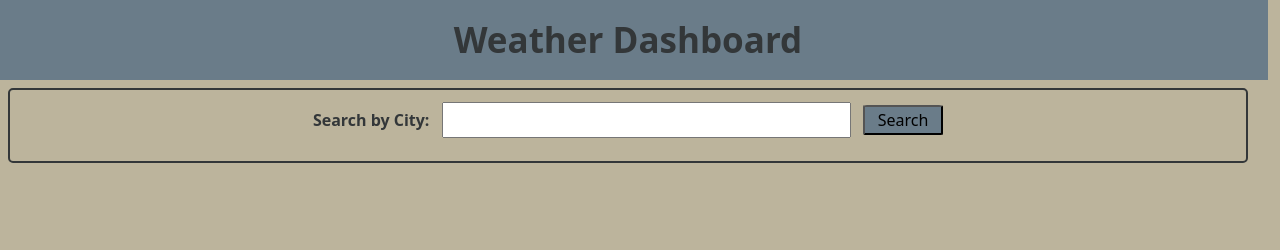
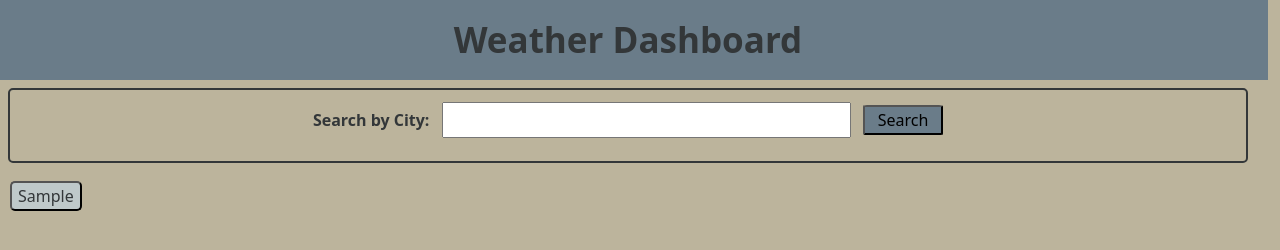
Before and after one commit to ErinHamrick/WeatherApp, a plain HTML site: page index.html in a window 1280 px wide. Both pictures are taken after typing "Sample" into the empty fields and a click on the button "Search". Drawn offline with nearby package versions, Linux system fonts and the light colour scheme; no server answers.

Commit message:
put buttons on the page for cities saved to local storage

```diff
--- a/assets/script1.js
+++ b/assets/script1.js
@@ -1,13 +1,5 @@
 const currentDate = dayjs().format("MMMM D, YYYY");
 const apiKey = "1c8255898de80ea443150fc125ae7091";
-
-// console.log(currentDate);
-// function updateDate(){
-// let date = document.getElementById('date');
-// date.textContent = currentDate;
-// }
-
-// updateDate();
 
 const submitBtn = document.getElementById("submitBtn");
 
@@ -20,6 +12,17 @@ function storeCity() {
 	return cityName;
 }
 
+function getStoredCity() {
+    let storedCity = localStorage.getItem("City");
+	if (storedCity) {
+        let buttons = document.getElementById('buttons');
+        let button = document.createElement('button');
+        button.innerHTML = storedCity;
+        button.setAttribute("class", "cityButton");
+        buttons.append(button);
+    }
+}
+
 function fetchCurrentAPI(city) {
 	fetch(
 		`https://api.openweathermap.org/data/2.5/weather?q=${city}&appid=${apiKey}&units=imperial`
@@ -28,8 +31,6 @@ function fetchCurrentAPI(city) {
 			return data.json();
 		})
 		.then((response) => {
-			// console.log(response);
-			// do something
 			let cityName = response.name;
 			let icon = response.weather[0].icon;
 			let temp = response.main.temp;
@@ -41,12 +42,11 @@ function fetchCurrentAPI(city) {
 
 			let dateEl = document.createElement("span");
 			dateEl.innerHTML = currentDate;
-			dateEl.setAttribute("class", "col-2");
+			dateEl.setAttribute("class", "col");
 
 			let cityEl = document.createElement("span");
 			cityEl.innerHTML = cityName;
-			cityEl.setAttribute("class", "col-2");
-            cityEl.setAttribute("class", "cityName")
+			cityEl.setAttribute("class", "col-2, cityName");
 
 			let iconEl = document.createElement("img");
 			iconEl.setAttribute("class", "icon");
@@ -67,8 +67,11 @@ function fetchCurrentAPI(city) {
 			resultsEl.textContent = "";
 
 			resultsEl.append(cityEl, dateEl, iconEl, tempEl, humidEl, windEl);
+
+
+
 		});
-}
+		}
 
 function fetchForecastAPI(city) {
 	fetch(
@@ -106,24 +109,23 @@ function fetchForecastAPI(city) {
 				let humidEl = document.createElement("p");
 				humidEl.innerHTML = "Humidity: " + humid + "%";
 
-
-
 				div.append(dateEl, iconEl, tempEl, windEl, humidEl);
 				// let forecastEl = document.getElementById("forecast");
 				div.setAttribute("class", "days");
 				forecastEl.append(div);
 			}
-			console.log(response);
-			console.log(iconURL);
-			console.log(response.list[0].dt);
-			console.log(response.list[0].main.temp);
-			console.log(response.list[0].wind.speed);
-			console.log(response.list[0].main.humidity);
+			// console.log(response);
+			// console.log(iconURL);
+			// console.log(response.list[0].dt);
+			// console.log(response.list[0].main.temp);
+			// console.log(response.list[0].wind.speed);
+			// console.log(response.list[0].main.humidity);
 		});
 }
 
 submitBtn.addEventListener("click", () => {
 	const cityName = storeCity();
+	const getCity = getStoredCity();
 	fetchCurrentAPI(cityName);
 	fetchForecastAPI(cityName);
 });
--- a/assets/style.css
+++ b/assets/style.css
@@ -2,6 +2,7 @@
 	--header-color: #6a7c89;
 	--border-color: #333739;
 	--main-bg-color: #bcb49c;
+	--secondary-bg-color: #BFC9CA;
 }
 body {
 	background-color: var(--main-bg-color);
@@ -60,5 +61,17 @@ span {
     min-height: 300px;
     margin: 10px;
     padding: 4px;
-	background-color: #BFC9CA;
+	background-color: var(--secondary-bg-color);
 }
+
+#buttons {
+	display: inline-flex;
+}
+
+.cityButton {
+	margin: 10px;
+	display: inline-flex;
+	border-radius: 5px;
+	background-color: var(--secondary-bg-color);
+	color: var(--border-color);
+}
--- a/index.html
+++ b/index.html
@@ -29,25 +29,15 @@
 			</section>
 		</main>
 		<section class="container-fluid">
-		<div id="forecast" class="row">
-			<!-- <div class="col-2" id="card1"></div>
-			<div class="days col-2" id="card2">card 2</div>
-			<div class="days col-2" id="card3">card 3</div>
-			<div class="days col-2" id="card4">card 4</div>
-			<div class="days col-2" id="card5">card 5</div> -->
-			</div>
-
-	</section>
+			<div id="forecast" class="row"></div>
+		</section>
+		<div id="buttons"></div>
 		<script src="https://cdn.jsdelivr.net/npm/dayjs@1/dayjs.min.js"></script>
 
 		<script
 			src="https://cdn.jsdelivr.net/npm/bootstrap@5.2.3/dist/js/bootstrap.min.js"
 			integrity="sha384-cuYeSxntonz0PPNlHhBs68uyIAVpIIOZZ5JqeqvYYIcEL727kskC66kF92t6Xl2V"
 			crossorigin="anonymous"></script>
-		<!-- <script
-			src="https://code.jquery.com/jquery-3.7.0.js"
-			integrity="sha256-JlqSTELeR4TLqP0OG9dxM7yDPqX1ox/HfgiSLBj8+kM="
-			crossorigin="anonymous"></script> -->
 		<script src="assets/script1.js"></script>
 	</body>
 </html>
```
